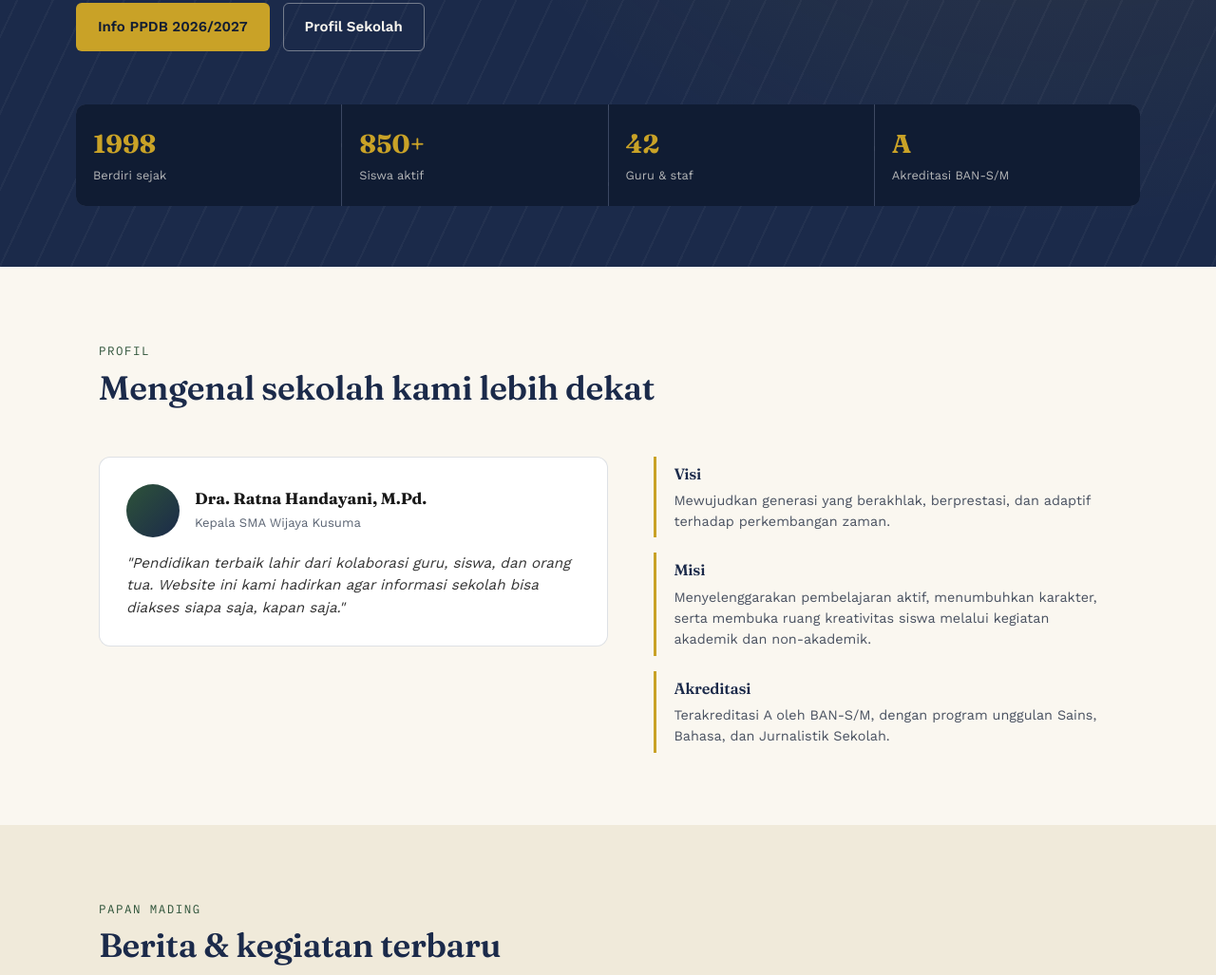
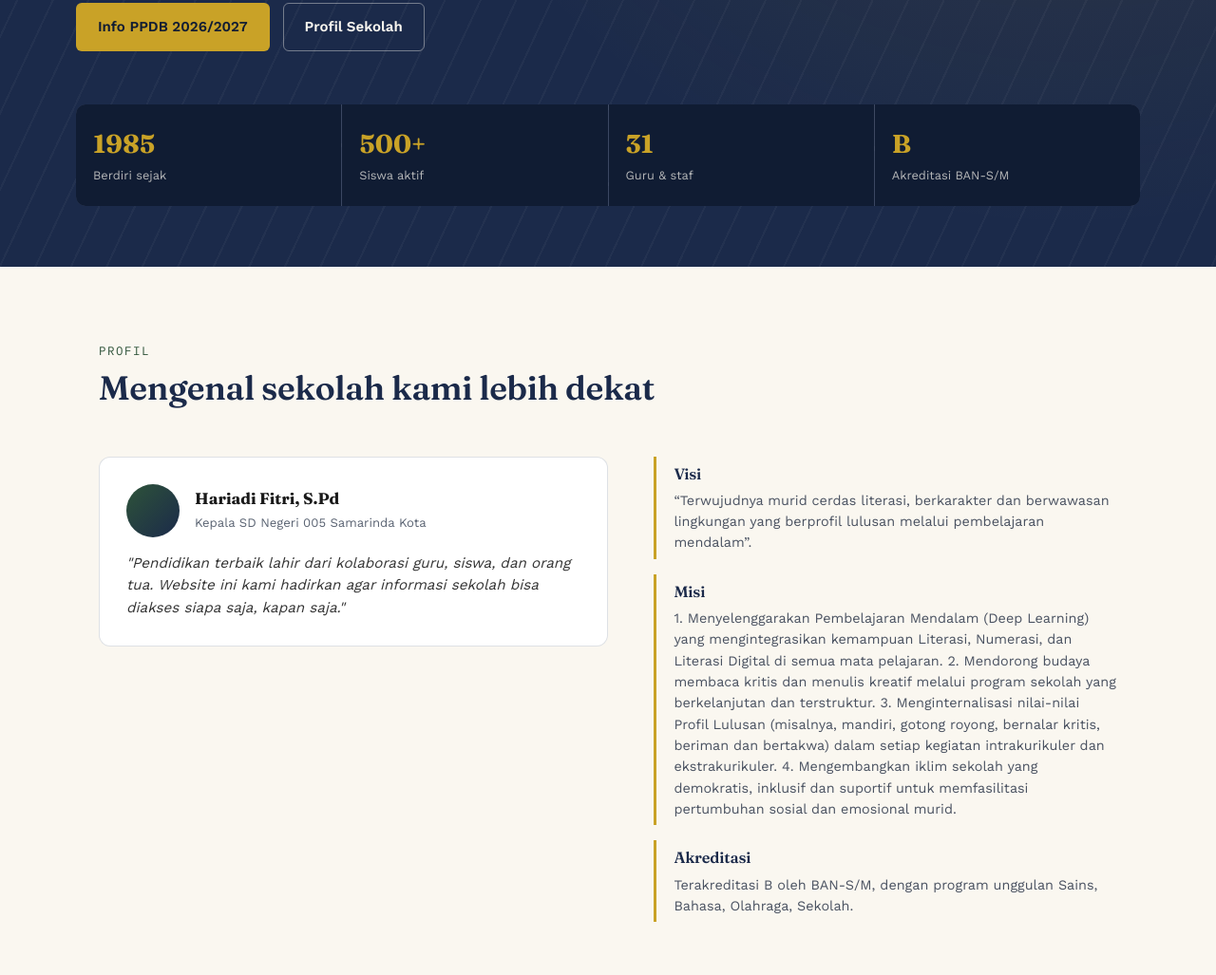
Before and after one commit to sdn005samkot-ux/sdn005samkot, a plain HTML site: page index.html in a window 1280 px wide. Shown: the part 599-1626 px from the top of the page at 95% size. Drawn offline with nearby package versions, Linux system fonts and the light colour scheme.

Commit message:
Update index.html

```diff
--- a/index.html
+++ b/index.html
@@ -3,7 +3,7 @@
 <head>
 <meta charset="UTF-8">
 <meta name="viewport" content="width=device-width, initial-scale=1.0">
-<title>SMA Wijaya Kusuma — Belajar, Tumbuh, Berkarya</title>
+<title>SD Negeri 005 Samarinda Kota — Cerdas, Berkarakter, Berwawasan Lingkungan</title>
 <link rel="preconnect" href="https://fonts.googleapis.com">
 <link href="https://fonts.googleapis.com/css2?family=Fraunces:opsz,wght@9..144,400;9..144,600;9..144,700&family=Work+Sans:wght@400;500;600&family=IBM+Plex+Mono:wght@400;500&display=swap" rel="stylesheet">
 <link rel="stylesheet" href="style.css">
@@ -12,7 +12,7 @@
 
 <header>
   <div class="nav">
-    <a href="#top" class="brand"><span class="badge"></span> SMA Wijaya Kusuma</a>
+    <a href="#top" class="brand"><span class="badge"></span> SD Negeri 005 Samarinda Kota</a>
     <button class="menu-btn" id="menuBtn" aria-label="Buka menu">☰</button>
     <ul id="navList">
       <li><a href="#profil">Profil</a></li>
@@ -26,18 +26,18 @@
 
 <section class="hero" id="top">
   <div class="hero-inner">
-    <span class="eyebrow">Mading Digital Sekolah</span>
-    <h1>Belajar, tumbuh, dan berkarya bersama Wijaya Kusuma.</h1>
+    <span class="eyebrow">Halo Samkot 005 </span>
+    <h1>Belajar, tumbuh, dan berkarya bersama SDN 005 Samkot.</h1>
     <p class="lede">Website resmi ini dikelola oleh Tim Media & Publikasi sekolah — sebagai etalase kegiatan, prestasi, dan informasi terkini untuk siswa, orang tua, dan masyarakat.</p>
     <div class="hero-cta">
       <a href="#ppdb" class="btn btn-gold">Info PPDB 2026/2027</a>
       <a href="#profil" class="btn btn-ghost">Profil Sekolah</a>
     </div>
     <div class="stats">
-      <div class="stat"><b>1998</b><span>Berdiri sejak</span></div>
-      <div class="stat"><b>850+</b><span>Siswa aktif</span></div>
-      <div class="stat"><b>42</b><span>Guru & staf</span></div>
-      <div class="stat"><b>A</b><span>Akreditasi BAN-S/M</span></div>
+      <div class="stat"><b>1985</b><span>Berdiri sejak</span></div>
+      <div class="stat"><b>500+</b><span>Siswa aktif</span></div>
+      <div class="stat"><b>31</b><span>Guru & staf</span></div>
+      <div class="stat"><b>B</b><span>Akreditasi BAN-S/M</span></div>
     </div>
   </div>
 </section>
@@ -53,8 +53,8 @@
         <div class="kepsek-top">
           <div class="avatar"></div>
           <div>
-            <b>Dra. Ratna Handayani, M.Pd.</b>
-            <span>Kepala SMA Wijaya Kusuma</span>
+            <b>Hariadi Fitri, S.Pd</b>
+            <span>Kepala SD Negeri 005 Samarinda Kota</span>
           </div>
         </div>
         <p>"Pendidikan terbaik lahir dari kolaborasi guru, siswa, dan orang tua. Website ini kami hadirkan agar informasi sekolah bisa diakses siapa saja, kapan saja."</p>
@@ -62,15 +62,23 @@
       <div class="vm-list">
         <div class="vm-card">
           <h3>Visi</h3>
-          <p>Mewujudkan generasi yang berakhlak, berprestasi, dan adaptif terhadap perkembangan zaman.</p>
+          <p>“Terwujudnya murid cerdas literasi, berkarakter dan berwawasan lingkungan yang berprofil
+lulusan melalui pembelajaran mendalam”.</p>
         </div>
         <div class="vm-card">
           <h3>Misi</h3>
-          <p>Menyelenggarakan pembelajaran aktif, menumbuhkan karakter, serta membuka ruang kreativitas siswa melalui kegiatan akademik dan non-akademik.</p>
+          <p>1. Menyelenggarakan Pembelajaran Mendalam (Deep Learning) yang mengintegrasikan
+kemampuan Literasi, Numerasi, dan Literasi Digital di semua mata pelajaran.
+2. Mendorong budaya membaca kritis dan menulis kreatif melalui program sekolah yang
+berkelanjutan dan terstruktur.
+3. Menginternalisasi nilai-nilai Profil Lulusan (misalnya, mandiri, gotong royong, bernalar
+kritis, beriman dan bertakwa) dalam setiap kegiatan intrakurikuler dan ekstrakurikuler.
+4. Mengembangkan iklim sekolah yang demokratis, inklusif dan suportif untuk
+memfasilitasi pertumbuhan sosial dan emosional murid. </p>
         </div>
         <div class="vm-card">
           <h3>Akreditasi</h3>
-          <p>Terakreditasi A oleh BAN-S/M, dengan program unggulan Sains, Bahasa, dan Jurnalistik Sekolah.</p>
+          <p>Terakreditasi B oleh BAN-S/M, dengan program unggulan Sains, Bahasa, Olahraga,  Sekolah.</p>
         </div>
       </div>
     </div>
```
